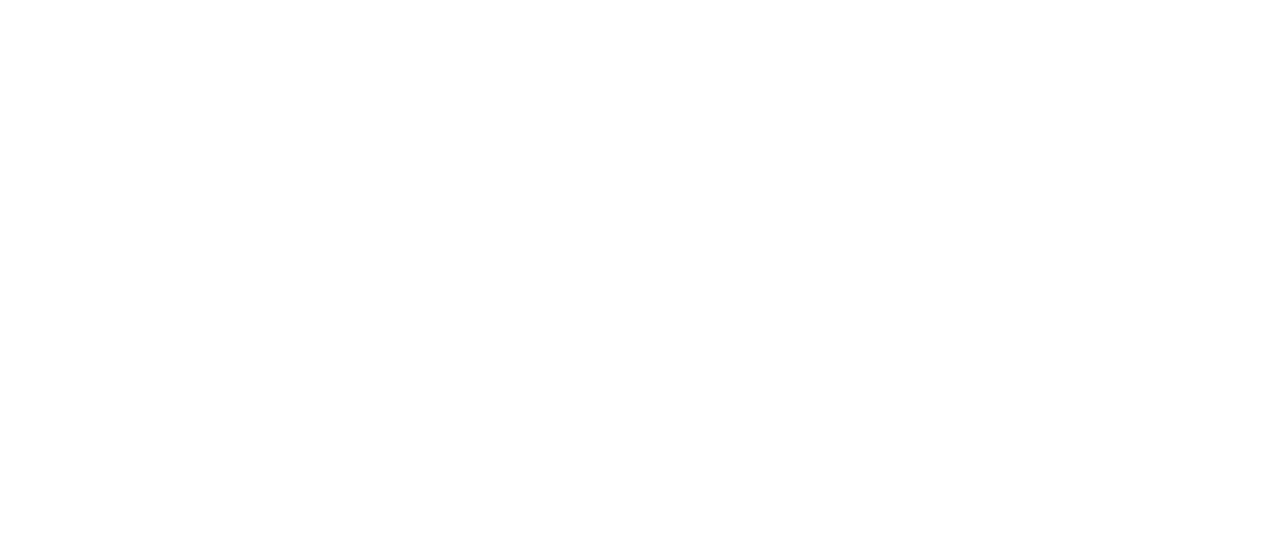
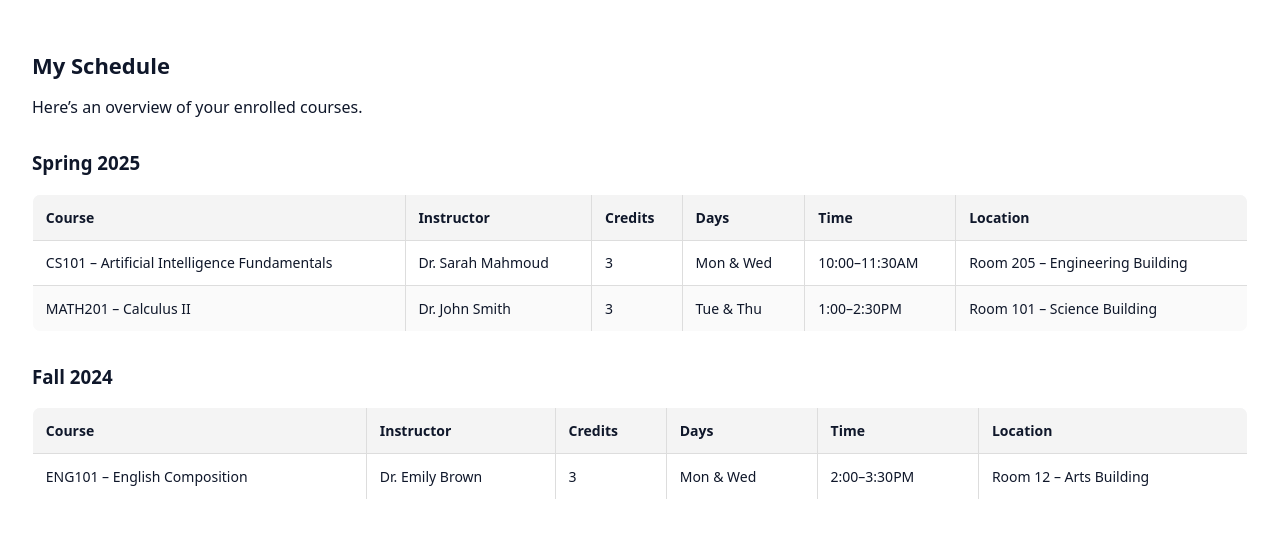
Before and after one commit to Abdallahalaa877/Univa, a React (Vite) app: page /Schedule in a window 1280 px wide. Before the commit this address had no page. Shown: the top 538 px of the page. Built offline with nearby package versions, Linux system fonts and the light colour scheme.

Commit message:
Schadual update

```diff
--- a/src/App.tsx
+++ b/src/App.tsx
@@ -1,14 +1,27 @@
 import { useState } from "react";
 import Navbar from "./component/Navbar/navBar";
-import Home from "./Home/home";
 import SupportTicket  from "./SupportTicket/supportTicket";
+import Courses from "./Courses/Courses";
+import CourseDetails from "./CourseDetails/CourseDetails";
+import StudentProfile from "./StudentProfile/StudentProfile";
+import SubmitRequest from "./SubmitRequest/SubmitRequest";
+import Grades from "./Grades/Grades";
+import Enrollment from "./Enrollment/Enrollment";
+import Login from "./login/login";
+import Home from"./Home/home";
 
 export default function App() {
   const [showLogin, setShowLogin] = useState(false);
 
   return (
     <><Navbar/>
+     <Home/>
     <SupportTicket/>
+    <CourseDetails/>
+    <Courses/>
+    <StudentProfile/>
+    <Grades/>
+    <Home/>
   </>
   );
 }
--- a/src/Enrollment/Enrollment.module.css
+++ b/src/Enrollment/Enrollment.module.css
@@ -108,6 +108,7 @@
   border-radius: 6px;
   cursor: pointer;
 }
+
 .select {
   width: 100%;
   margin: 1rem 0;
--- a/src/Enrollment/Enrollment.tsx
+++ b/src/Enrollment/Enrollment.tsx
@@ -1,6 +1,7 @@
 import React, { useState } from "react";
 import styles from "./Enrollment.module.css";
 import Navbar from "../component/Navbar/navBar";
+import { useNavigate } from "react-router-dom";
 
 interface Course {
   id: string;
@@ -59,6 +60,8 @@ const EnrollmentPage: React.FC = () => {
   const [success, setSuccess] = useState(false);
   const [selectedTerm, setSelectedTerm] = useState("Spring 2025");
 
+  const navigate = useNavigate();
+
   const toggleEnroll = (course: Course) => {
     if (enrolled.some((c) => c.id === course.id)) {
       setEnrolled(enrolled.filter((c) => c.id !== course.id)); // Drop
@@ -73,15 +76,16 @@ const EnrollmentPage: React.FC = () => {
     }
   };
 
+  const handleViewSchedule = () => {
+    navigate("/schedule"); // go to schedule page
+  };
+
   const totalCredits = enrolled.reduce((acc, c) => acc + c.credit, 0);
 
   const terms = Array.from(new Set(coursesData.map((c) => c.term)));
   const filteredCourses = coursesData.filter((c) => c.term === selectedTerm);
 
   return (
-    <>
-              {/* ✅ Navbar at the top */}
-              <Navbar />
     <div className={styles.container}>
       {/* Left side - Available Courses */}
       <div className={styles.coursesList}>
@@ -159,12 +163,16 @@ const EnrollmentPage: React.FC = () => {
         {success && (
           <div className={styles.successMessage}>
             <p>✅ Enrollment Successful</p>
-            <button className={styles.scheduleBtn}>View Schedule</button>
+            <button
+              className={styles.scheduleBtn}
+              onClick={handleViewSchedule}
+            >
+              View Schedule
+            </button>
           </div>
         )}
       </div>
     </div>
-    </>
   );
 };
 
--- /dev/null
+++ b/src/Schedule/Schedule.module.css
@@ -0,0 +1,36 @@
+.container {
+  padding: 2rem;
+}
+
+h2 {
+  margin-bottom: 0.5rem;
+}
+
+.termSection {
+  margin-top: 2rem;
+}
+
+.table {
+  width: 100%;
+  border-collapse: collapse;
+  margin-top: 1rem;
+}
+
+.table th,
+.table td {
+  border: 1px solid #ddd;
+  padding: 0.8rem;
+  text-align: left;
+}
+
+.table th {
+  background-color: #f4f4f4;
+}
+
+.table tr:nth-child(even) {
+  background-color: #fafafa;
+}
+
+.table tr:hover {
+  background-color: #f1f7f1;
+}
--- /dev/null
+++ b/src/Schedule/Schedule.tsx
@@ -0,0 +1,99 @@
+import React from "react";
+import styles from "./Schedule.module.css";
+
+interface Course {
+  id: string;
+  code: string;
+  title: string;
+  instructor: string;
+  credit: number;
+  days: string;
+  time: string;
+  location: string;
+  term: string;
+}
+
+// Sample enrolled courses
+const enrolledCourses: Course[] = [
+  {
+    id: "CS101",
+    code: "CS101",
+    title: "Artificial Intelligence Fundamentals",
+    instructor: "Dr. Sarah Mahmoud",
+    credit: 3,
+    days: "Mon & Wed",
+    time: "10:00–11:30AM",
+    location: "Room 205 – Engineering Building",
+    term: "Spring 2025",
+  },
+  {
+    id: "MATH201",
+    code: "MATH201",
+    title: "Calculus II",
+    instructor: "Dr. John Smith",
+    credit: 3,
+    days: "Tue & Thu",
+    time: "1:00–2:30PM",
+    location: "Room 101 – Science Building",
+    term: "Spring 2025",
+  },
+  {
+    id: "ENG101",
+    code: "ENG101",
+    title: "English Composition",
+    instructor: "Dr. Emily Brown",
+    credit: 3,
+    days: "Mon & Wed",
+    time: "2:00–3:30PM",
+    location: "Room 12 – Arts Building",
+    term: "Fall 2024",
+  },
+];
+
+const SchedulePage: React.FC = () => {
+  // Get unique terms
+  const terms = Array.from(new Set(enrolledCourses.map((c) => c.term)));
+
+  return (
+    <div className={styles.container}>
+      <h2>My Schedule</h2>
+      <p>Here’s an overview of your enrolled courses.</p>
+
+      {terms.map((term) => (
+        <div key={term} className={styles.termSection}>
+          <h3>{term}</h3>
+          <table className={styles.table}>
+            <thead>
+              <tr>
+                <th>Course</th>
+                <th>Instructor</th>
+                <th>Credits</th>
+                <th>Days</th>
+                <th>Time</th>
+                <th>Location</th>
+              </tr>
+            </thead>
+            <tbody>
+              {enrolledCourses
+                .filter((course) => course.term === term)
+                .map((course) => (
+                  <tr key={course.id}>
+                    <td>
+                      {course.code} – {course.title}
+                    </td>
+                    <td>{course.instructor}</td>
+                    <td>{course.credit}</td>
+                    <td>{course.days}</td>
+                    <td>{course.time}</td>
+                    <td>{course.location}</td>
+                  </tr>
+                ))}
+            </tbody>
+          </table>
+        </div>
+      ))}
+    </div>
+  );
+};
+
+export default SchedulePage;
--- a/src/main.tsx
+++ b/src/main.tsx
@@ -9,10 +9,9 @@ import SubmitRequest from "./SubmitRequest/SubmitRequest";
 import Grades from "./Grades/Grades";
 import Enrollment from "./Enrollment/Enrollment";
 import SupportTicket from "./SupportTicket/supportTicket";
-
-
-
-
+import Login from "./login/login";
+import Home from"./Home/home";
+import Schedule from "./Schedule/Schedule"
 import "./index.css";
 
 ReactDOM.createRoot(document.getElementById("root")!).render(
@@ -20,6 +19,8 @@ ReactDOM.createRoot(document.getElementById("root")!).render(
     <BrowserRouter>
       <Routes>
         <Route path="/" element={<App />} />
+        <Route path="/login" element={<Login />} />
+        <Route path="/home" element={<Home />} />
         <Route path="/courses" element={<Courses />} />
          <Route path="/courses/:id" element={<CourseDetails />} />
         <Route path="/profile" element={<StudentProfile />} />
@@ -27,6 +28,7 @@ ReactDOM.createRoot(document.getElementById("root")!).render(
          <Route path="/Grades" element={<Grades />} />
          <Route path="/enroll" element={<Enrollment />} />
           <Route path="/support" element={<SupportTicket />} />
+          <Route path="/Schedule" element={<Schedule />} />
 
 
 
```
